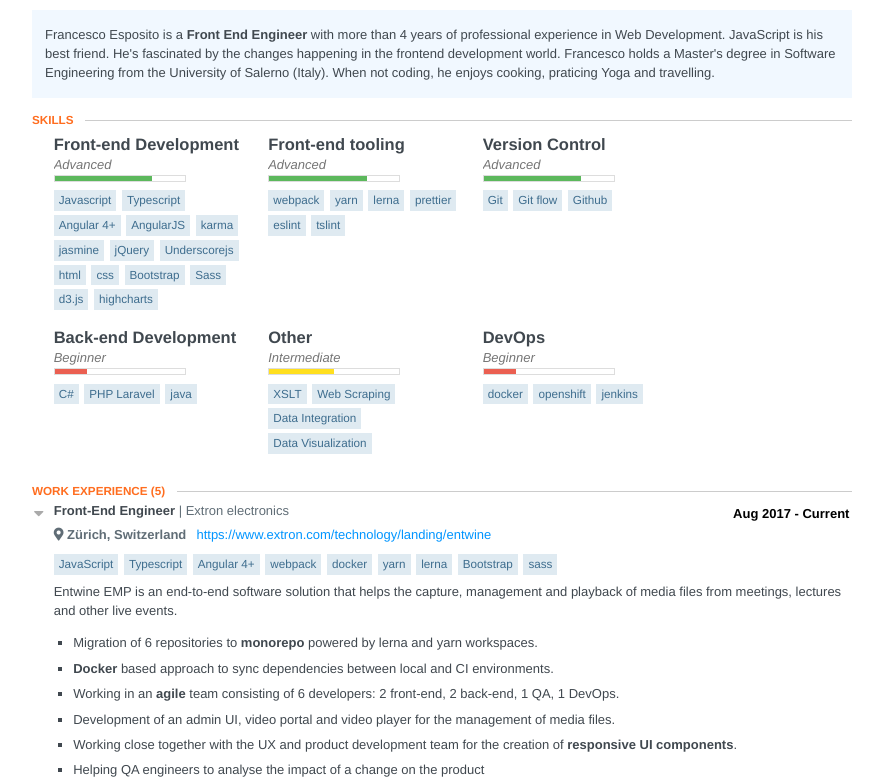
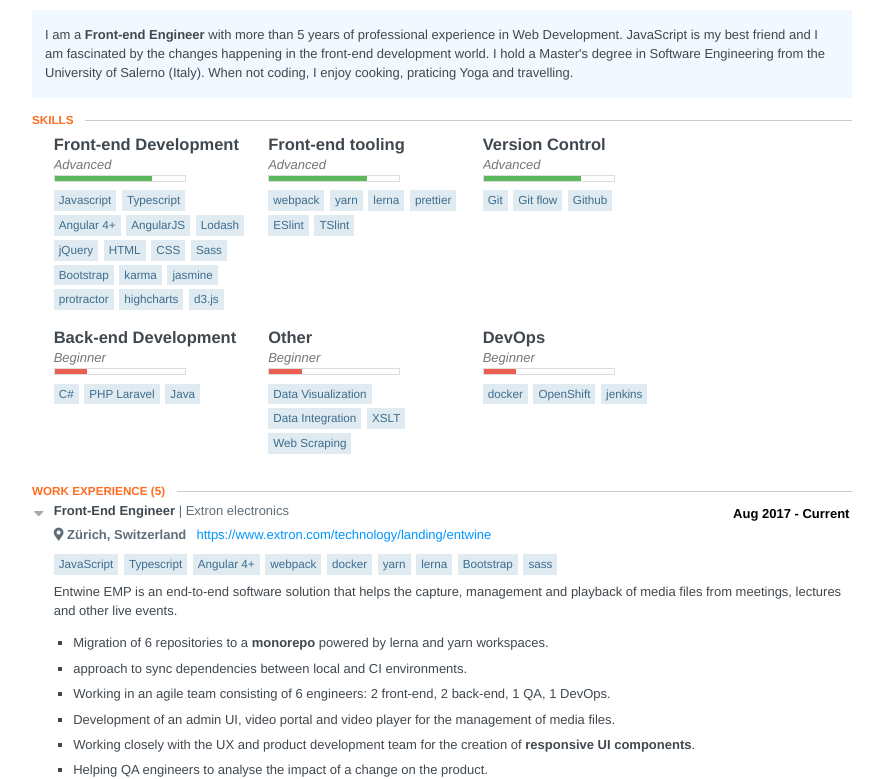
Before and after one commit to phoinixi/website, a website built with webpack: page docs/resume/index.html in a window 1280 px wide. Shown: the part 178-957 px from the top of the page, without its empty margins (198-1081 px from the left). Built offline with nearby package versions, Linux system fonts and the light colour scheme.

Commit message:
updates resume

```diff
--- a/docs/resume/index.html
+++ b/docs/resume/index.html
@@ -728,10 +728,10 @@ section .location {
     <section class="section">
       <section class="main-summary">
         <div>
-          <p>Francesco Esposito is a <strong>Front End Engineer</strong> with more than 4 years of professional
-            experience in Web Development. JavaScript is his best friend. He's fascinated by the changes happening in
-            the frontend development world. Francesco holds a Master's degree in Software Engineering from the
-            University of Salerno (Italy). When not coding, he enjoys cooking, praticing Yoga and travelling.</p>
+          <p>I am a <strong>Front-end Engineer</strong> with more than 5 years of professional experience in Web
+            Development. JavaScript is my best friend and I am fascinated by the changes happening in the front-end
+            development world. I hold a Master's degree in Software Engineering from the University of Salerno (Italy).
+            When not coding, I enjoy cooking, praticing Yoga and travelling.</p>
         </div>
       </section>
     </section>
@@ -755,16 +755,17 @@ section .location {
             <li>Typescript</li>
             <li>Angular 4+</li>
             <li>AngularJS</li>
+            <li>Lodash</li>
+            <li>jQuery</li>
+            <li>HTML</li>
+            <li>CSS</li>
+            <li>Sass</li>
+            <li>Bootstrap</li>
             <li>karma</li>
             <li>jasmine</li>
-            <li>jQuery</li>
-            <li>Underscorejs</li>
-            <li>html</li>
-            <li>css</li>
-            <li>Bootstrap</li>
-            <li>Sass</li>
+            <li>protractor</li>
+            <li>highcharts</li>
             <li>d3.js</li>
-            <li>highcharts</li>
           </ul>
         </div>
         <div class="item">
@@ -781,8 +782,8 @@ section .location {
             <li>yarn</li>
             <li>lerna</li>
             <li>prettier</li>
-            <li>eslint</li>
-            <li>tslint</li>
+            <li>ESlint</li>
+            <li>TSlint</li>
           </ul>
         </div>
         <div class="item">
@@ -812,7 +813,7 @@ section .location {
           <ul class="keywords">
             <li>C#</li>
             <li>PHP Laravel</li>
-            <li>java</li>
+            <li>Java</li>
           </ul>
         </div>
         <div class="item">
@@ -820,15 +821,15 @@ section .location {
             Other
           </h3>
 
-          <div class="level intermediate">
-            <em>Intermediate</em>
+          <div class="level beginner">
+            <em>Beginner</em>
             <div class="bar"></div>
           </div>
           <ul class="keywords">
+            <li>Data Visualization</li>
+            <li>Data Integration</li>
             <li>XSLT</li>
             <li>Web Scraping</li>
-            <li>Data Integration</li>
-            <li>Data Visualization</li>
           </ul>
         </div>
         <div class="item">
@@ -842,7 +843,7 @@ section .location {
           </div>
           <ul class="keywords">
             <li>docker</li>
-            <li>openshift</li>
+            <li>OpenShift</li>
             <li>jenkins</li>
           </ul>
         </div>
@@ -899,24 +900,35 @@ section .location {
             </div>
             <ul class="highlights">
               <li>
-                <p>Migration of 6 repositories to <strong>monorepo</strong> powered by lerna and yarn workspaces.</p>
+                <p>Migration of 6 repositories to a <strong>monorepo</strong> powered by lerna and yarn workspaces.</p>
               </li>
               <li>
-                <p><strong>Docker</strong> based approach to sync dependencies between local and CI environments.</p>
-              </li>
-              <li>
-                <p>Working in an <strong>agile</strong> team consisting of 6 developers: 2 front-end, 2 back-end, 1 QA,
-                  1 DevOps.</p>
+                <p>
+                  <strongdocker-based</strong> approach
+                                       to
+                                       sync
+                                       dependencies
+                                       between
+                                       local
+                                       and
+                                       CI
+                                       environments.</p>
+                                       </li>
+                                       <li>
+                    <p>Working in an agile team consisting of 6 engineers: 2 front-end, 2 back-end, 1 QA, 1 DevOps.</p>
               </li>
               <li>
                 <p>Development of an admin UI, video portal and video player for the management of media files.</p>
               </li>
               <li>
-                <p>Working close together with the UX and product development team for the creation of <strong>responsive
-                    UI components</strong>.</p>
+                <p>Working closely with the UX and product development team for the creation of <strong>responsive UI
+                    components</strong>.</p>
               </li>
               <li>
-                <p>Helping QA engineers to analyse the impact of a change on the product</p>
+                <p>Helping QA engineers to analyse the impact of a change on the product.</p>
+              </li>
+              <li>
+                <p>Collaborating with engineering teams across different timezones.</p>
               </li>
             </ul>
           </div>
@@ -962,10 +974,13 @@ section .location {
             </div>
             <ul class="highlights">
               <li>
-                <p>Translate business requirements in reusable UI components.</p>
+                <p>Data visualization modules for financial assets (e.g. portfolio management).</p>
               </li>
               <li>
-                <p>Data visualization modules for financial assets.</p>
+                <p>Translate jquery living style-guide in AngularJS reusable components.</p>
+              </li>
+              <li>
+                <p>Development of an Admin Portal in the insurance domain from prototype to production.</p>
               </li>
             </ul>
           </div>
@@ -1007,7 +1022,8 @@ section .location {
                id="work-item">
             <div class="summary">
               <p><strong>myP</strong>: browser application enabling control of P-Rob. The software platform relies on
-                WebSockets as a communication framework.</p>
+                WebSockets as a communication framework and front-end has been written in jQuery and vanilla
+                javaScript.</p>
             </div>
             <ul class="highlights">
               <li>
@@ -1015,8 +1031,7 @@ section .location {
                   code.</p>
               </li>
               <li>
-                <p>Creation of an easy-to-use User Interface for Robots, aimed to collaborate with humans in daily
-                  tasks.</p>
+                <p>Creation of an intuitive user interface enabling control of Robots.</p>
               </li>
             </ul>
           </div>
@@ -1060,17 +1075,17 @@ section .location {
           <div class="item"
                id="work-item">
             <div class="summary">
-              <p><strong>Training Planner</strong> : Software that helps the creation and the management of video game
+              <p><strong>Training Planner</strong>: Software that helps the creation and the management of video game
                 rehabilitation plans. The Training Planner helps a physiotherapist to create customized plans for each
                 patient.</p>
             </div>
             <ul class="highlights">
               <li>
-                <p>Development of a <strong>Windows service</strong> in .NET, that sends by e-mail a patient's weekly
-                  report to the physiotherapists.</p>
+                <p>Development of a Windows service in .NET, that sends by e-mail a patient's weekly report to the
+                  physiotherapists.</p>
               </li>
               <li>
-                <p>Design and development of a <strong>Data Visualization Module</strong> to show the performance and
+                <p>Design and development of a <strong>Data Visualization</strong> Module to show the performance and
                   the progress of the patients in the training.</p>
               </li>
             </ul>
@@ -1085,7 +1100,7 @@ section .location {
 
           <header class="clear">
             <div class="position">Web Developer Intern</div>
-            <div class="company">BV Network</div>
+            <div class="company">BVNetworks</div>
             <div class="date">
               <span class="startDate">Jan 2011</span>
               <span class="endDate">- Dec 2011</span>
@@ -1112,7 +1127,7 @@ section .location {
           <div class="item"
                id="work-item">
             <div class="summary">
-              <p>Design, development and maintenance of e-commerce themes.</p>
+              <p>Design, development and maintenance of e-commerce templates.</p>
             </div>
           </div>
         </section>
@@ -1275,8 +1290,8 @@ section .location {
 
           <div class="item">
             <div class="summary">
-              <p>2 full day of Scrum Master training with James Coplien
-                (https://www.scrumalliance.org/community/profile/jcoplien)</p>
+              <p>Two days of Scrum training with <a href='https://www.scrumalliance.org/community/profile/jcoplien'>James
+                  Coplien</a> in preparation to the Scrum Master certification exam.</p>
             </div>
           </div>
         </section>
```
